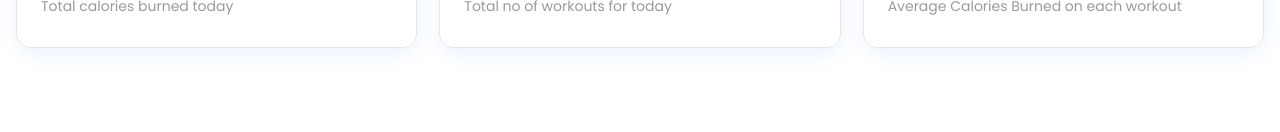
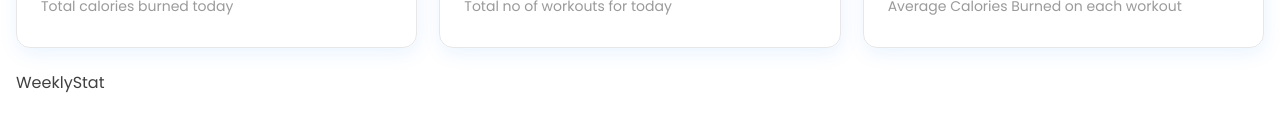
Before and after one commit to muwa37/mern-fitness, a React (Create React App) app in the folder client/: page / in a window 1280 px wide. Shown: the part 284-416 px from the top of the page. Built offline with nearby package versions, Linux system fonts and the light colour scheme; the HTML template or start-up script is replaced by a standard one.

Commit message:
Modified dashboard, added new card comp

```diff
--- a/client/src/components/cards/CountsCard.jsx
+++ b/client/src/components/cards/Counts.jsx
@@ -85,7 +85,7 @@ const Desc = styled.div`
   }
 `;
 
-const CountsCard = ({ item }) => {
+const Counts = ({ item }) => {
   return (
     <Card>
       <Data>
@@ -102,4 +102,4 @@ const CountsCard = ({ item }) => {
   );
 };
 
-export default CountsCard;
+export default Counts;
--- /dev/null
+++ b/client/src/components/cards/WeeklyStat.jsx
@@ -0,0 +1,7 @@
+import React from 'react';
+
+const WeeklyStat = () => {
+  return <div>WeeklyStat</div>;
+};
+
+export default WeeklyStat;
--- a/client/src/pages/Dashboard.jsx
+++ b/client/src/pages/Dashboard.jsx
@@ -1,6 +1,7 @@
 import React from 'react';
 import styled from 'styled-components';
-import CountsCard from '../components/cards/CountsCard';
+import Counts from '../components/cards/Counts';
+import WeeklyStat from '../components/cards/WeeklyStat';
 import { counts } from '../utils/data';
 
 const Container = styled.div`
@@ -48,8 +49,11 @@ const Dashboard = () => {
         <Title>Dashboard</Title>
         <FlexWrap>
           {counts.map(item => (
-            <CountsCard item={item} />
+            <Counts item={item} />
           ))}
+        </FlexWrap>
+        <FlexWrap>
+          <WeeklyStat />
         </FlexWrap>
       </Wrapper>
     </Container>
```
